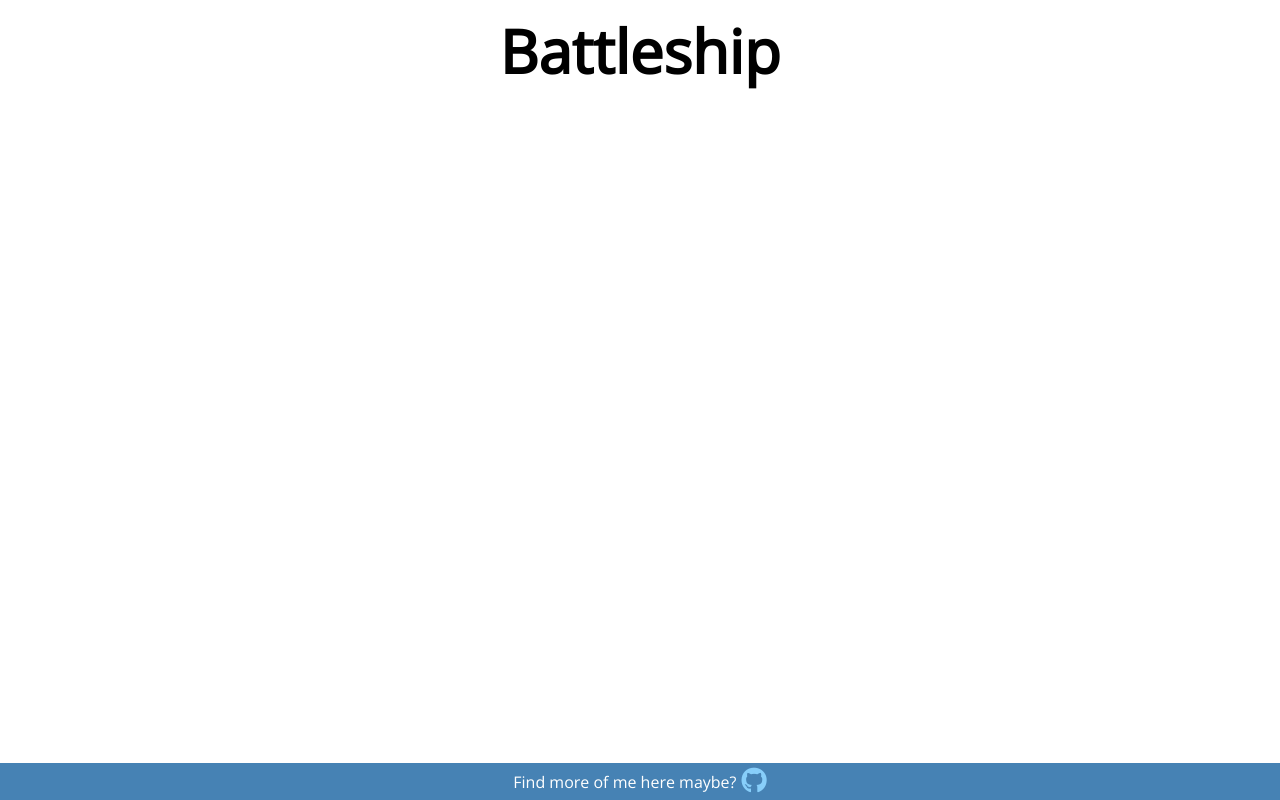
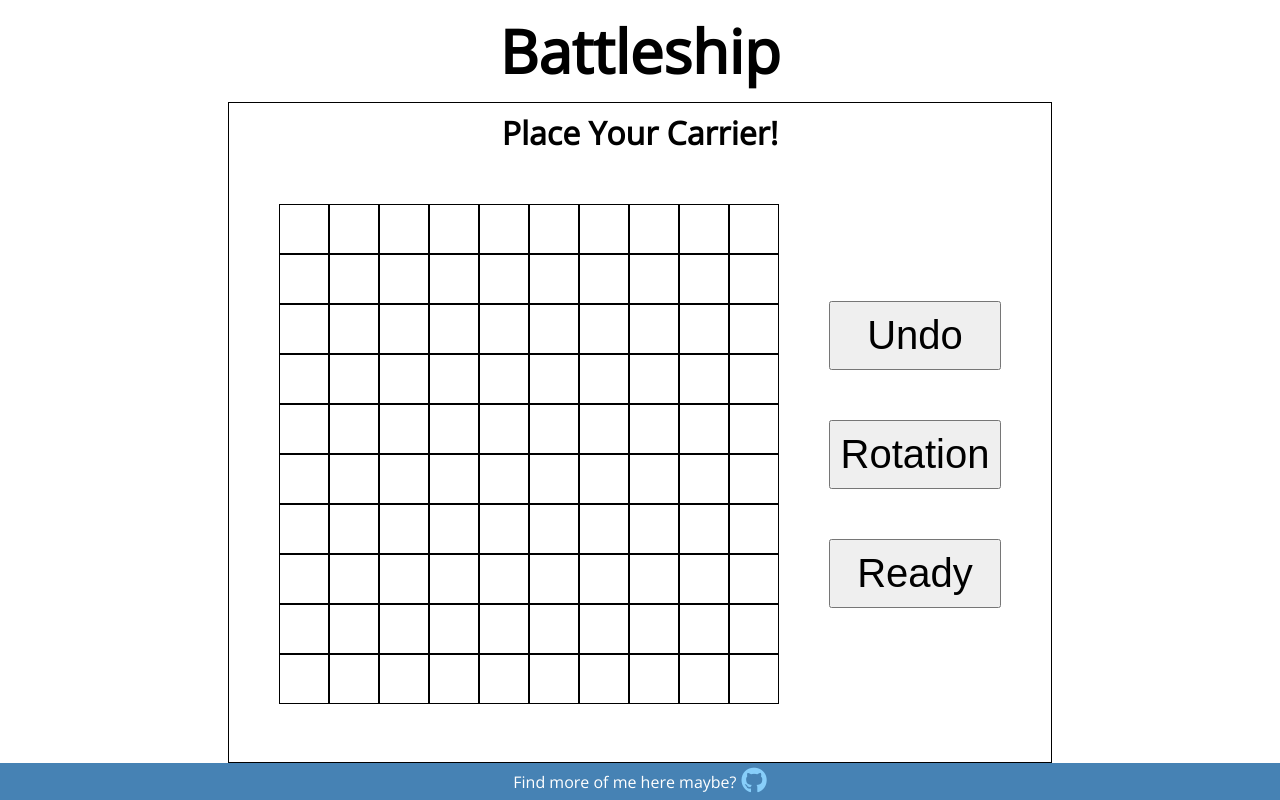
Before and after one commit to Crowe7/battleship, a website built with webpack: page dist/index.html in a window 1280 px wide. Built offline with nearby package versions, Linux system fonts and the light colour scheme.

Commit message:
added very rough starting layout

```diff
--- a/src/gameboard.ts
+++ b/src/gameboard.ts
@@ -41,7 +41,7 @@ class Gameboard {
         return ships
     }
     placeShip(location: number[], ship: ShipInterface) {
-        if(this.#checkValidPLacement(location, ship) !== true) {
+        if(this.checkValidPLacement(location, ship) !== true) {
             throw new Error('Invalid Placement!');
         }
         for(let i = 0; i < ship.length; i++) {
@@ -64,7 +64,7 @@ class Gameboard {
         }
     }
 
-    #checkValidPLacement(location: number[], ship: ShipInterface) {
+    checkValidPLacement(location: number[], ship: ShipInterface) {
         if(ship.length !== location.length ) {
             return false
         }
--- a/src/index.ts
+++ b/src/index.ts
@@ -1,7 +1,30 @@
+import {Computer, Human, endGame, attack, returnWhoseTurn, isPlayerBoardsSetup, resetGame} from "./game";
 let message: string = 'Hello World';
 function log(message: string) {
     console.log(message);
     return message;
+}
+
+initStart();
+
+function makeStartingGrid() {
+    let start = document.getElementById('start');
+    for(let i = 0; i < 100; i++) {
+        let gridSpace = document.createElement('div');
+        gridSpace.setAttribute('id', i.toString());
+        start.appendChild(gridSpace);
+
+    }
+}
+
+function changePlaceShipText() {
+    let placeShipText = document.getElementById('placeShipText');
+    placeShipText.innerText = `Place Your ${Human.board.ships[Human.board.shipsLeft].name}!`;
+}
+
+function initStart() {
+    makeStartingGrid();
+    changePlaceShipText();
 }
 
 // ON HOVER ADD A CLASS TO GRID THAT COLORS IN THE SPACES IF THEY CHECK OUT PROPERLY IN checkValidPlacement AND REMOVES ALL OTHER INSTANCES OF HOVER CLASS FROM GRID
--- a/src/style.css
+++ b/src/style.css
@@ -17,7 +17,50 @@ body {
     justify-content:center;
 }
 
+.grid-and-buttons-wrapper {
+    border: 1px solid black;
+    display: flex;
+    flex-direction: column;
+    justify-content: center;
+    align-items: center;
+}
 
+
+.grid-and-buttons {
+    display: flex;
+    justify-content: center;
+    align-items: center;
+
+    padding: 50px;
+}
+
+
+.ship-menu-buttons {
+    display: flex;
+    flex-direction: column;
+    padding-left: 50px;
+}
+.ship-menu-buttons button {
+    font-size: 40px;
+    margin-top: 25px;
+    margin-bottom: 25px;
+
+    padding: 10px;
+}
+
+.start {
+    width: 500px;
+    height: 500px;
+}
+
+.start div {
+    border: 1px solid black;
+}
+
+.grid {
+    display: grid;
+    grid-template:repeat(10, 1fr) / repeat(10, 1fr);
+}
 
 
 
@@ -29,6 +72,7 @@ body {
 .flex-wrapper{
     display: flex;
     flex: 1 0 auto;
+    justify-content: center;
 }
 .footer{
     display: flex;
```
Also changed, not shown: dist/index.bundle.js, dist/index.html.
